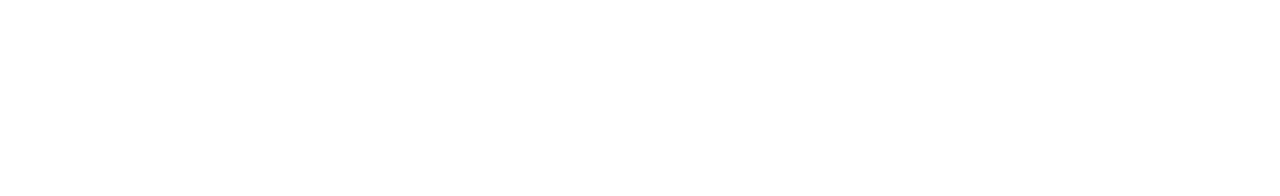
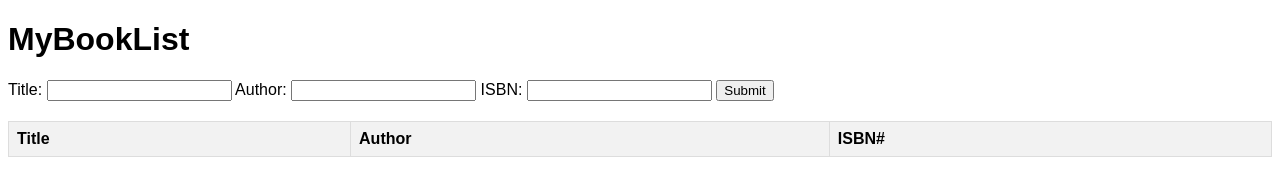
Before and after one commit to acciojob/book-list-shaikh-yusuf, a website: page main.html in a window 1280 px wide. Drawn offline with Linux system fonts and the light colour scheme.

Commit message:
created a submission

```diff
--- a/main.html
+++ b/main.html
@@ -7,6 +7,33 @@
 </head>
 
 <body>
+	<h1>MyBookList</h1>
+
+    <div class="form-group">
+        <form id="bookForm">
+            <label for="title">Title:</label>
+            <input type="text" id="title" required>
+
+            <label for="author">Author:</label>
+            <input type="text" id="author" required>
+
+            <label for="isbn">ISBN:</label>
+            <input type="text" id="isbn" required>
+
+            <button type="button" id="submit" onclick="addBook()">Submit</button>
+        </form>
+    </div>
+
+    <table class="table table-striped">
+        <thead>
+            <tr>
+                <th>Title</th>
+                <th>Author</th>
+                <th>ISBN#</th>
+            </tr>
+        </thead>
+        <tbody id="book-list"></tbody>
+    </table>
 	<!-- the entire body must be written by student -->
     <script type="text/javascript" src="./script.js">
 </script>
--- a/script.js
+++ b/script.js
@@ -1 +1,29 @@
 //your JS code here. If required.
+function addBook() {
+            var title = document.getElementById('title').value;
+            var author = document.getElementById('author').value;
+            var isbn = document.getElementById('isbn').value;
+
+            var table = document.getElementById('book-list');
+            var row = table.insertRow(table.rows.length);
+
+            var cell1 = row.insertCell(0);
+            var cell2 = row.insertCell(1);
+            var cell3 = row.insertCell(2);
+            var cell4 = row.insertCell(3);
+
+            cell1.innerHTML = title;
+            cell2.innerHTML = author;
+            cell3.innerHTML = isbn;
+            cell4.innerHTML = '<button class="delete" onclick="deleteRow(this)">Clear</button>';
+
+            // Clear the form fields
+            document.getElementById('title').value = '';
+            document.getElementById('author').value = '';
+            document.getElementById('isbn').value = '';
+        }
+
+        function deleteRow(btn) {
+            var row = btn.parentNode.parentNode;
+            row.parentNode.removeChild(row);
+        }
--- a/styles.css
+++ b/styles.css
@@ -1 +1,34 @@
 /*  your css code here. If applicable */
+body {
+            font-family: Arial, sans-serif;
+        }
+        .form-group {
+            margin-bottom: 20px;
+        }
+        table {
+            width: 100%;
+            border-collapse: collapse;
+            margin-top: 20px;
+        }
+        th, td {
+            border: 1px solid #ddd;
+            padding: 8px;
+            text-align: left;
+        }
+        th {
+            background-color: #f2f2f2;
+        }
+        .delete {
+            background-color: #f44336;
+            color: white;
+            border: none;
+            padding: 8px 12px;
+            text-align: center;
+            text-decoration: none;
+            display: inline-block;
+            cursor: pointer;
+            border-radius: 4px;
+        }
+        .delete:hover {
+            background-color: #d32f2f;
+        }
```
